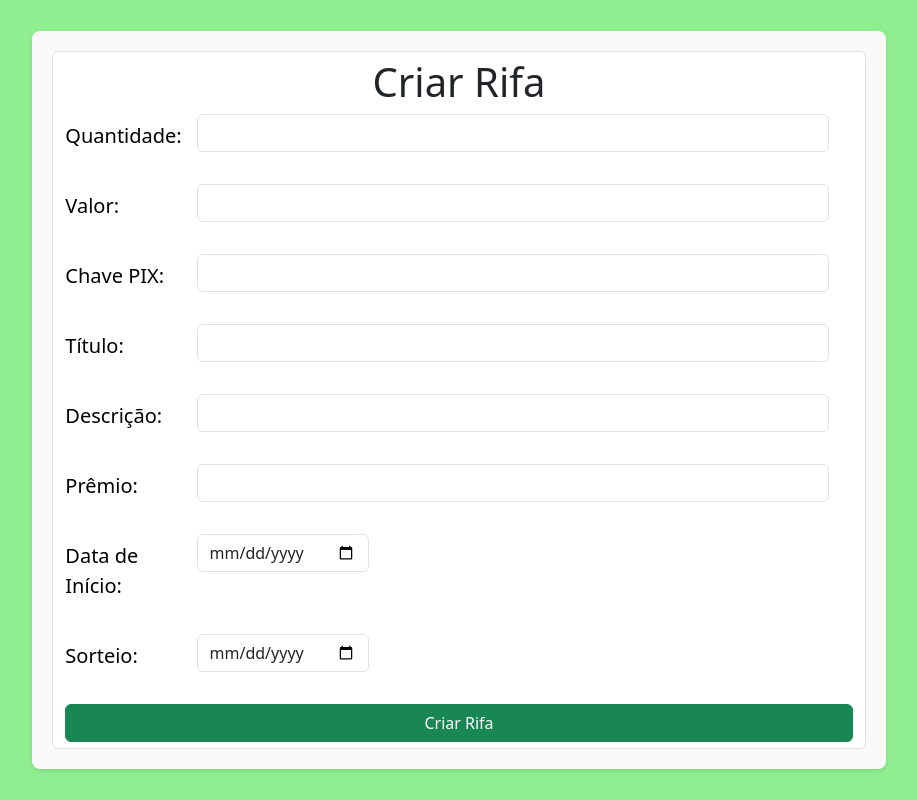
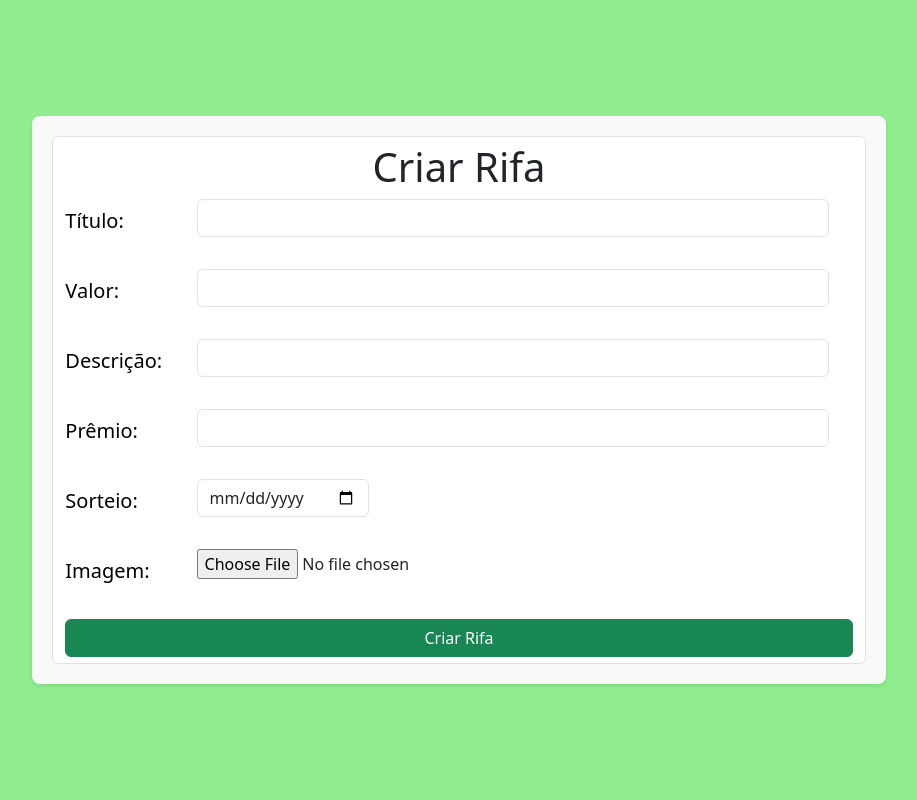
Before and after one commit to jefftdb/Rifa, a Django app: page /rifa/nova_rifa in a window 1280 px wide. Shown: the whole page, without its empty margins (181-1098 px from the left). Run offline with Django 5.2, Linux system fonts and the light colour scheme; some libraries are stand-ins or nearby versions.

Commit message:
Alteração no banco e imagem da rifa

```diff
--- a/app/settings.py
+++ b/app/settings.py
@@ -122,10 +122,11 @@ USE_TZ = True
 # Static files (CSS, JavaScript, Images)
 # https://docs.djangoproject.com/en/5.0/howto/static-files/
 
-STATIC_URL = '/static/'
+STATIC_URL = 'rifa/static/'
 STATIC_ROOT = os.path.join(BASE_DIR,'staticfiles')
 STATICFILES_DIRS = [
     os.path.join(BASE_DIR,'rifa/static/'),
+    os.path.join(BASE_DIR,'static/'),
     os.path.join(BASE_DIR,'pagamento/static/')
 ]
 
--- a/requirement.txt
+++ b/requirement.txt
@@ -3,6 +3,7 @@ certifi==2024.6.2
 charset-normalizer==3.3.2
 Django==5.0.6
 idna==3.7
+pillow==10.3.0
 requests==2.32.3
 sqlparse==0.5.0
 tzdata==2024.1
--- a/rifa/admin.py
+++ b/rifa/admin.py
@@ -2,7 +2,7 @@ from django.contrib import admin
 from .models import Rifa,Number
 
 class RifaAdmin(admin.ModelAdmin):
-       list_display = ("id","quantity","value","pix_key","title","description","award","date_start","date_finish","active")
+       list_display = ("id","quantity","value","title","description","award","date_start","date_finish","active","cover")
        search_fields = ("id", "title","description","award")
 
 
--- a/rifa/forms.py
+++ b/rifa/forms.py
@@ -7,37 +7,29 @@ class RifaForms(forms.ModelForm):
     class Meta:
         model = Rifa
         fields = [
-
-            'quantity',
+            'title',
             'value',
-            'pix_key',
-            'title',
             'description',
             'award',
-            'date_start',
             'date_finish',
+            'cover',
 
             ]
 
         widgets = {
-            'quantity':   forms.NumberInput(attrs={'class': 'form-control'}),
+            'title':      forms.TextInput(attrs={'class': 'form-control'}),
             'value':      forms.NumberInput(attrs={'class': 'form-control'}),
-            'pix_key':    forms.TextInput(attrs={'class': 'form-control'}),
-            'title':      forms.TextInput(attrs={'class': 'form-control'}),
             'description':forms.TextInput(attrs={'class': 'form-control'}),
             'award':      forms.TextInput(attrs={'class': 'form-control'}),
-            'date_start': forms.DateInput(attrs={'class': 'form-control','type': 'date'}),
             'date_finish':forms.DateInput(attrs={'class': 'form-control','type': 'date'}),
 
         }
 
         labels = {
-            'quantity': 'Quantidade:',
+            'title': 'Título:',
             'value': 'Valor:',
-            'pix_key': 'Chave PIX:',
-            'title': 'Título:',
             'description': 'Descrição:',
             'award': 'Prêmio:',
-            'date_start': 'Data de Início:',
             'date_finish': 'Sorteio:',
+            'cover': 'Imagem:'
         }
--- a/rifa/models.py
+++ b/rifa/models.py
@@ -1,5 +1,9 @@
 from typing import Any
 from django.db import models
+from datetime import datetime
+import os
+
+
 
 class Endereco(models.Model):
     rua = models.CharField(max_length=255)
@@ -32,17 +36,27 @@ class Rifa(models.Model):
     user_id = models.IntegerField(default=0)
     quantity = models.IntegerField()
     value = models.FloatField()
-    pix_key = models.CharField(max_length=255)
     title = models.CharField(max_length=35)
     description = models.CharField(max_length=255)
     award = models.CharField(max_length=255)
-    date_start = models.DateTimeField()
+    date_start = models.DateTimeField(null = True)
     date_finish = models.DateTimeField()
     active = models.BooleanField(default=False)
+
+    def criaNome(instance, filename):
+        t = datetime.now()
+        base, ext = os.path.splitext(filename)
+        nome = f"{'Imagem'}-{t.strftime('%d-%m-%Y-%H%M%S%f')}{ext}"
+        return os.path.join('rifa/static/rifa/img', nome)
+
+    cover = models.ImageField(upload_to=criaNome)
+
 
     def __init__(self, *args, **kwargs):
         super().__init__(*args, **kwargs)  # Chama o __init__ da classe base
         self.quantity = 101  # Definindo valor padrão para quantity
+
+
 
     def make_rifa(self):
         rifa = []
--- a/rifa/static/rifa/css/style.css
+++ b/rifa/static/rifa/css/style.css
@@ -95,11 +95,10 @@ body {
 }
 .imagem_premio{
   margin-bottom: 20px;
-
+  max-width: 250px;
 }
 
 .img-fluid {
-  max-width: 100%;
   height: auto;
   border-radius: 8px;
   box-shadow: 0 2px 4px rgba(0, 0, 0, 0.1);
--- a/rifa/templates/rifa.html
+++ b/rifa/templates/rifa.html
@@ -36,7 +36,7 @@
         <div class="container text-center mt-3">
             <div class="row align-items-center">
                 <div class="col-md-6">
-                    <img class="img-fluid imagem_premio" src="{% static 'rifa/img/minha_img.jpg' %}">
+                    <img class="img-fluid imagem_premio" src="{{rifa.cover.url}}">
                 </div>
                 <div class="col-md-6">
                     <h3>{{ rifa.award }}</h3>
```
Also changed, not shown: db.sqlite3, rifa/migrations/0004_endereco_remove_rifa_pix_key_rifa_cover_and_more.py (added), rifa/migrations/0005_alter_rifa_cover.py (added), rifa/migrations/0006_alter_rifa_date_start.py (added), rifa/migrations/0007_alter_rifa_cover.py (added), rifa/migrations/0008_alter_rifa_cover.py (added), rifa/migrations/0009_alter_rifa_cover.py (added), rifa/static/rifa/img/Imagem-18-06-2024-134403424822.jpeg (added), rifa/static/rifa/img/WhatsApp_Image_2024-06-11_at_11.05.55_1.jpeg (added).
